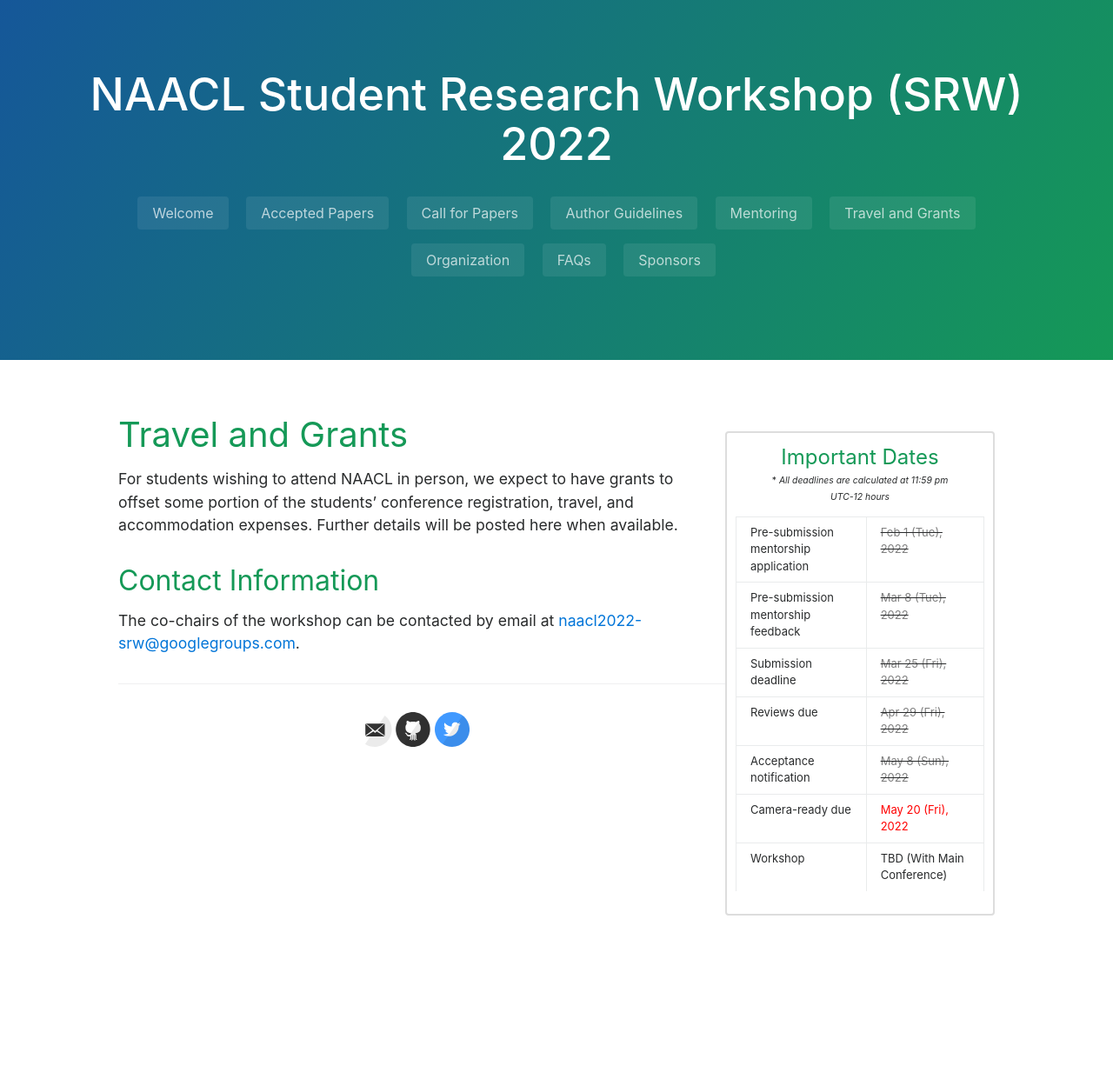
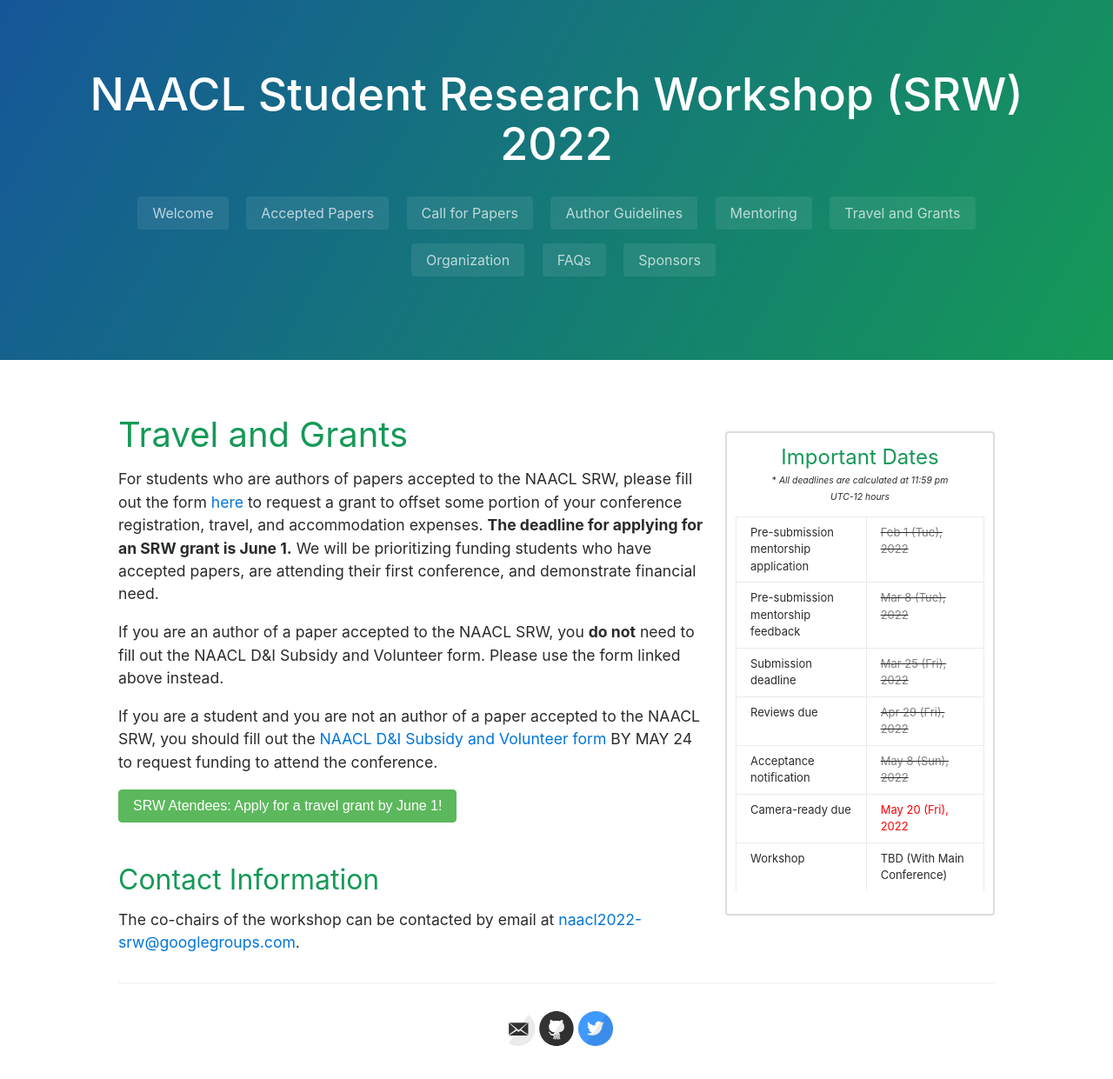
Before and after one commit to naacl2022-srw/naacl2022-srw.github.io, a Jekyll site: the page built from travel_grant.md, in a window 1280 px wide. Shown: the whole page at 87% size. Built offline with Jekyll 4.4.1, drawn with Linux system fonts in a browser that asks for light colours; before the commit the page ends 1053 px from its top, so only the background shows below that.

Commit message:
Add information on applying for a travel grant.

```diff
--- a/travel_grant.md
+++ b/travel_grant.md
@@ -5,7 +5,14 @@ permalink: /travel_grant
 order : 1
 ---
 # Travel and Grants
-For students wishing to attend NAACL in person, we expect to have grants to offset some portion of the students’ conference registration, travel, and accommodation expenses. Further details will be posted here when available.
+For students who are authors of papers accepted to the NAACL SRW, please fill out the form [here](https://forms.gle/uEHKFYZSEqHJYbqNA) to request a grant to offset some portion of your conference registration, travel, and accommodation expenses. **The deadline for applying for an SRW grant is June 1.**
+We will be prioritizing funding students who have accepted papers, are attending their first conference, and demonstrate financial need.
+
+If you are an author of a paper accepted to the NAACL SRW, you **do not** need to fill out the NAACL D&I Subsidy and Volunteer form. Please use the form linked above instead.
+
+If you are a student and you are not an author of a paper accepted to the NAACL SRW, you should fill out the [NAACL D&I Subsidy and Volunteer form](https://forms.office.com/pages/responsepage.aspx?id=DQSIkWdsW0yxEjajBLZtrQAAAAAAAAAAAAO__UAd5zRUN1NBTjlZVlRYOFE0U0g2TkVKQVJLVjRTSS4u) BY MAY 24 to request funding to attend the conference.
+
+<button class="btn btn-success" onclick="window.location.href='https://forms.gle/uEHKFYZSEqHJYbqNA';">SRW Atendees: Apply for a travel grant by June 1!</button>
 
 ## Contact Information
 The co-chairs of the workshop can be contacted by email at [naacl2022-srw@googlegroups.com](mailat:naacl2022-srw@googlegroups.com).
```
